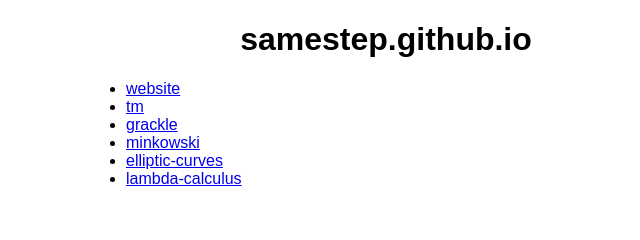
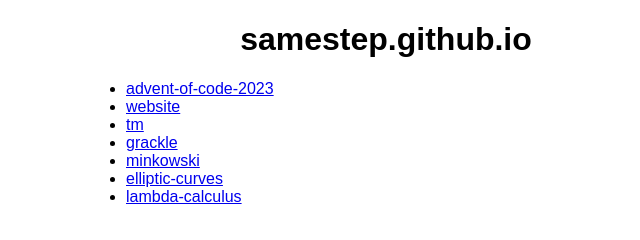
Before and after one commit to samestep/samestep.github.io, a plain HTML site: page index.html in a window 1280 px wide. Shown: the whole page, without its empty margins (254-894 px from the left). Drawn offline with Linux system fonts and the light colour scheme.

Commit message:
Include Advent of Code 2023

```diff
--- a/index.html
+++ b/index.html
@@ -9,6 +9,7 @@
   <body>
     <h1>samestep.github.io</h1>
     <ul>
+      <li><a href="advent-of-code-2023/">advent-of-code-2023</a></li>
       <li><a href="https://samestep.com/">website</a></li>
       <li><a href="tm/">tm</a></li>
       <li><a href="grackle/">grackle</a></li>
```
